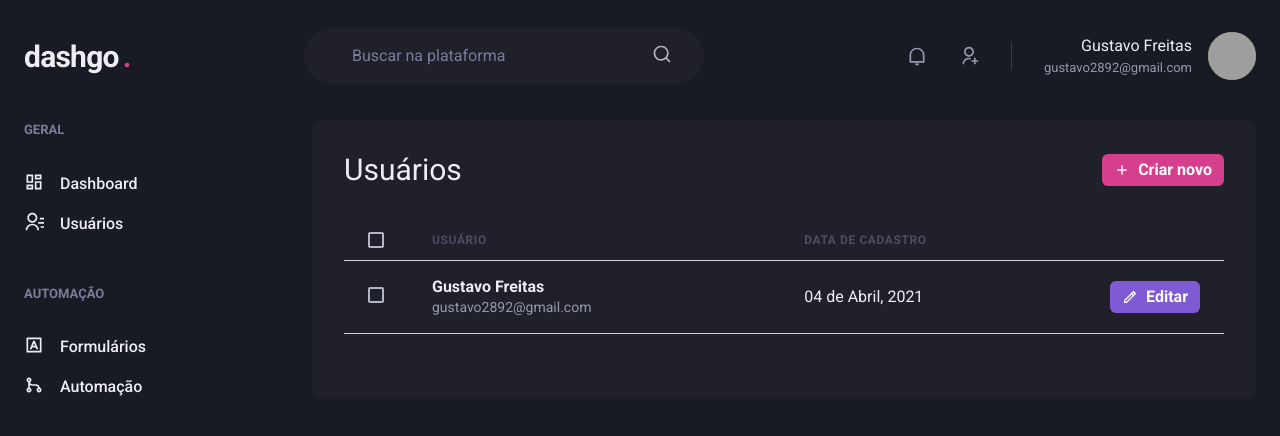
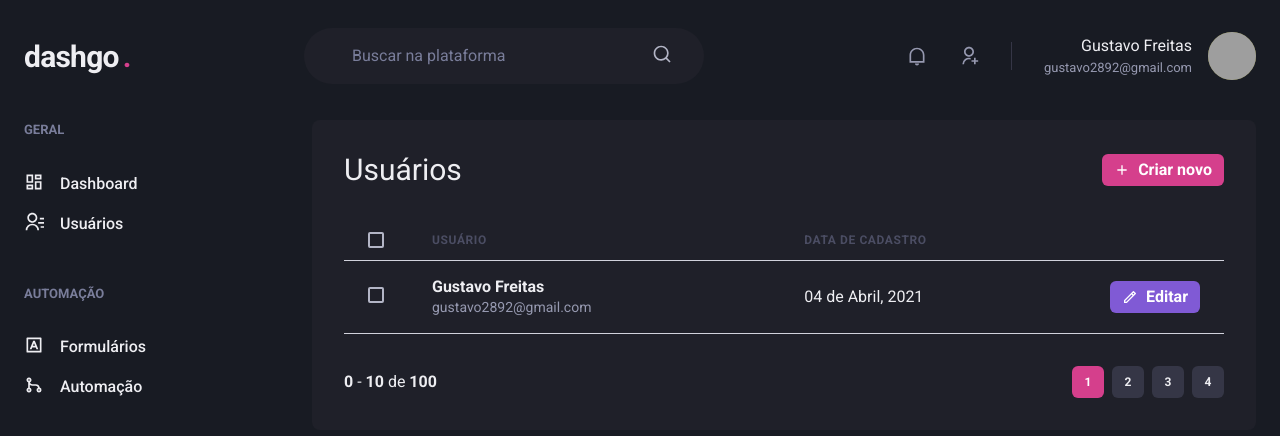
Before and after one commit to gustavo2892/ignite-chapter-4, a Next.js app: page /users in a window 1280 px wide. Shown: the top 436 px of the page. Built offline with nearby package versions, Linux system fonts and the light colour scheme; grey boxes are pictures that could not be loaded.

Commit message:
Form create user and pagination

```diff
--- /dev/null
+++ b/src/components/Pagination.tsx
@@ -0,0 +1,65 @@
+import { Stack, Button, Box } from "@chakra-ui/react";
+
+export function Pagination() {
+  return (
+    <Stack
+      direction="row"
+      mt="8"
+      spacing="6"
+      justify="space-between"
+      align="center"
+    >
+      <Box>
+        <strong>0</strong> - <strong>10</strong> de <strong>100</strong>
+      </Box>
+      <Stack direction="row" spacing="2">
+        <Button
+          size="sm"
+          fontSize="xs"
+          width="4"
+          colorScheme="pink"
+          disabled
+          _disabled={{
+            bg: 'pink.500',
+            cursor: 'default'
+          }}
+        >
+          1
+        </Button>
+        <Button
+          size="sm"
+          fontSize="xs"
+          width="4"
+          bg="gray.700"
+          _hover={{
+            bg: 'gray.500'
+          }}
+        >
+          2
+        </Button>
+        <Button
+          size="sm"
+          fontSize="xs"
+          width="4"
+          bg="gray.700"
+          _hover={{
+            bg: 'gray.500'
+          }}
+        >
+          3
+        </Button>
+        <Button
+          size="sm"
+          fontSize="xs"
+          width="4"
+          bg="gray.700"
+          _hover={{
+            bg: 'gray.500'
+          }}
+        >
+          4
+        </Button>
+      </Stack>
+    </Stack>
+  );
+}
--- a/src/pages/users/index.tsx
+++ b/src/pages/users/index.tsx
@@ -17,6 +17,7 @@
 
 import { Header } from "../../components/Header";
 import { Sidebar } from "../../components/Sidebar";
+import { Pagination } from "../../components/Pagination";
 
 export default function UserList() {
   return (
@@ -90,6 +91,7 @@
               </Tr>
             </Tbody>
           </Table>
+          <Pagination />
         </Box>
       </Flex>
     </Box>
```
Also changed, not shown: src/pages/users/create.tsx (added, +48 -0 lines).
